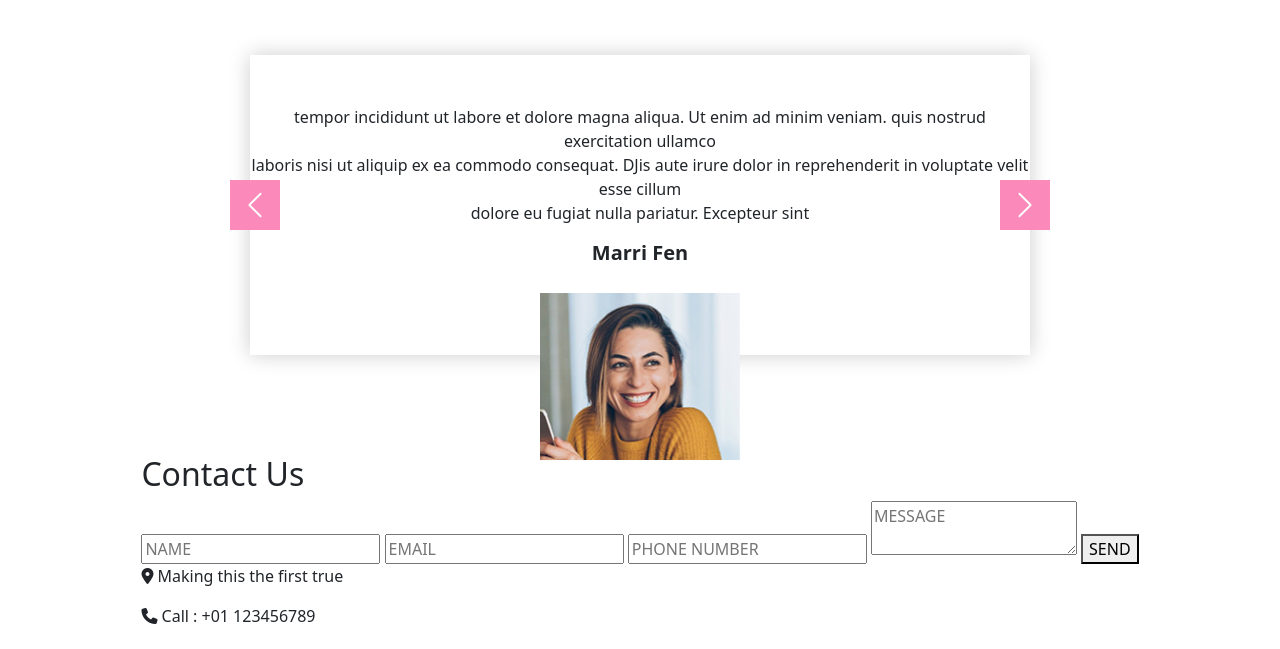
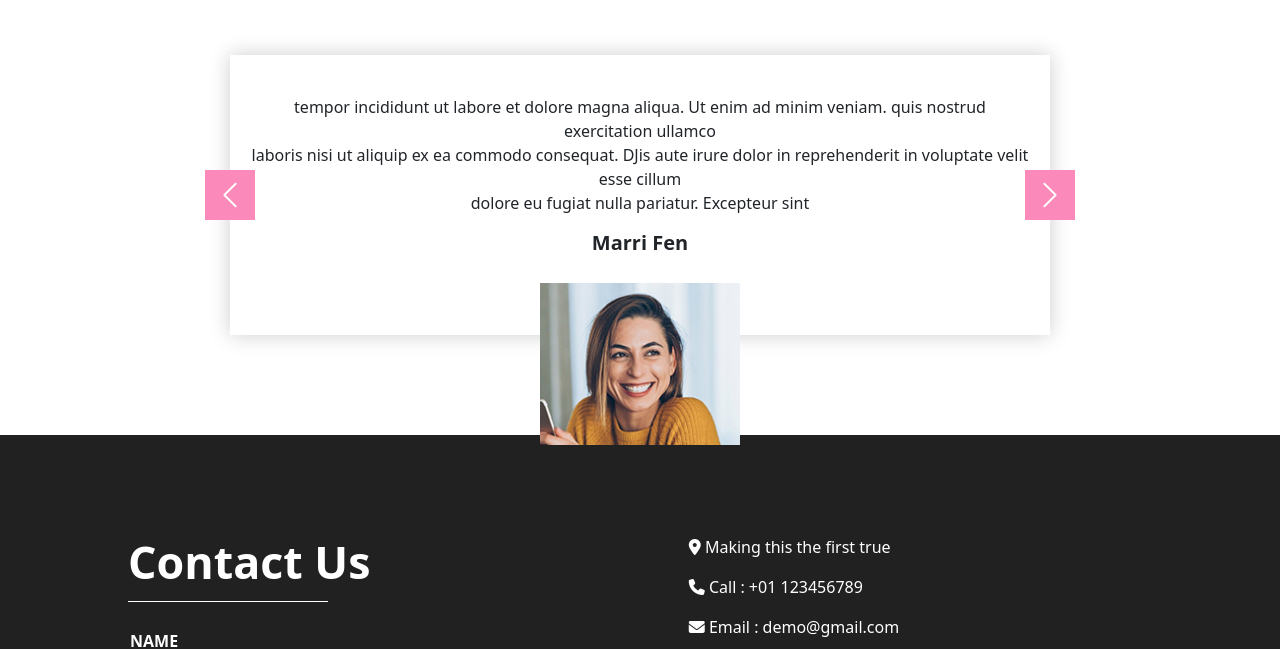
Before and after one commit to Chozen-Wealth/romyk, a website: page index.html in a window 1280 px wide. Shown: the part 3536-4185 px from the top of the page. Drawn offline with nearby package versions, Linux system fonts and the light colour scheme.

Commit message:
FooterLeft fini

```diff
--- a/index.html
+++ b/index.html
@@ -227,9 +227,11 @@
     </main>
 
     <footer>
-        <div class="footerTop">
-            <div class="footerLeft">
-                <h2>Contact Us</h2>
+        <div id="footerTop">
+            <div id="footerLeft">
+                <div>
+                    <h2>Contact Us</h2>
+                </div>
                 <form action="">
                     <input type="text" class="inputForm" placeholder="NAME">
                     <input type="email" class="inputForm" placeholder="EMAIL">
@@ -259,7 +261,7 @@
                 </div>
             </div>
         </div>
-        <div class="footerBot">
+        <div id="footerBot">
             <p>2025 - Projet IceCream</p>
         </div>
     </footer>
--- a/src/sass/partials/_base.sass
+++ b/src/sass/partials/_base.sass
@@ -182,18 +182,16 @@ header
         align-items: center !important
         // background-color: red
         width: 80%
-        height: 300px
+        height: 280px
+        box-shadow: 0px 0px 20px rgba(0, 0, 0, 0.2)
         .carousel-inner
             text-align: center
             margin-right: 20px
             margin-left: 20px
-            overflow: visible
-            box-shadow: 0px 0px 20px rgba(0, 0, 0, 0.2)
             .carousel-item
-                margin-top: 50px
+                margin-top: 150px
                 position: relative
-                overflow: visible
-                height: 250px
+                height: 350px
                 h5
                     font-weight: bolder
                 img
@@ -202,7 +200,6 @@ header
                     width: 200px
                     margin-top: 20px
                     left: calc( 50% - 100px )
-                // box-shadow: 0px 0px 20px rgba(0, 0, 0, 0.2)
 
     .ctrl
         background-color: $accent
@@ -214,8 +211,70 @@ header
         top: calc( 50% - 25px )
     .ctrl:hover
         background-color: black
+    .carousel-control-prev
+        left: -25px
+    .carousel-control-next
+        right: -25px
 
-
+footer
+    width: 100%
+    color: white
+    background-color: $noir
+    @include centerAll()
+    flex-direction: column
+    #footerTop
+        @include sections()
+        display: flex
+        justify-content: space-between
+        background-color: $noir
+        #footerLeft
+            width: 30%
+            > div
+                position: relative
+                padding-bottom: 5px
+                margin-bottom: 20px
+                h2
+                    font-weight: bolder
+                    font-size: 2.8rem
+                h2::after
+                    content: ""
+                    width: 200px
+                    height: 1px
+                    background-color: white
+                    position: absolute
+                    bottom: 0px
+                    left: 0px
+            form
+                display: flex
+                flex-direction: column
+                gap: 30px
+                width: 100%
+                input
+                    background-color: $noir
+                    border: none
+                    border-bottom: 1px solid gray
+                    height: 40px
+                input::placeholder
+                    color: white
+                    font-weight: bolder
+                textarea
+                    height: 40px
+                    background-color: $noir
+                    border: none
+                    border-bottom: 1px solid gray
+                textarea::placeholder
+                    color: white
+                    font-weight: bolder
+                button
+                    width: 170px
+    #footerBot
+        @include centerAll()
+        width: 80%
+        background-color: $noir
+        height: 60px
+        border-top: 1px solid gray
+        p
+            margin: 0
 
 
 .navActive
@@ -227,6 +286,9 @@ header
     cursor: pointer
     border-radius: 5px
     padding: 10px 25px
+    @include transitionClassique()
+.btnClassique:hover
+    background-color: rgb(233, 110, 161)
 .titreSection
     h2
         font-size: 2.8rem
@@ -241,3 +303,8 @@ header
         position: absolute
         margin-top: 40px
         margin-left: 40px
+.btnForm
+    background-color: $accent
+    color: white
+    border: none
+    padding: 10px 25px
--- a/src/sass/partials/_variables.sass
+++ b/src/sass/partials/_variables.sass
@@ -1,2 +1,3 @@
 $accent: rgb(251, 138, 186)
 $fond: rgb(255,255,255)
+$noir: rgb(33, 33, 33)
```
Also changed, not shown: public/style/style.css, 1 other file.
